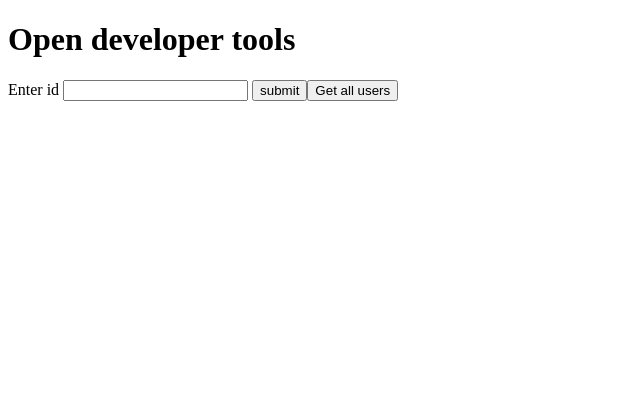
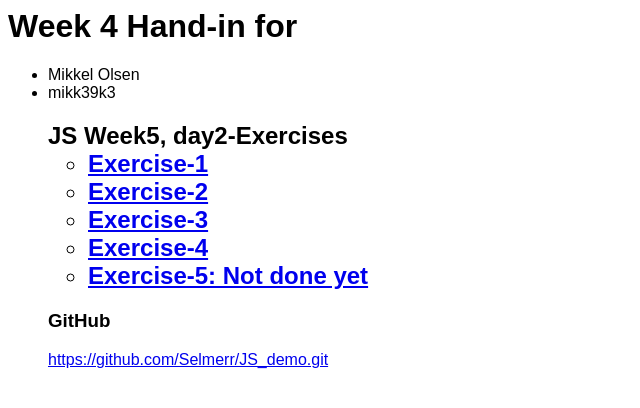
Before and after one commit to Selmerr/JS_demo, a plain HTML site: page index.html in a window 1280 px wide. Shown: the whole page, without its empty margins (0-640 px from the left). Drawn offline with Linux system fonts and the light colour scheme.

Commit message:
Update index.html

```diff
--- a/index.html
+++ b/index.html
@@ -1,20 +1,24 @@
-<!DOCTYPE html>
-<html lang="en">
-<head>
+<html lang="en"><head>
     <meta charset="UTF-8">
-    <meta name="viewport" content="width=device-width, initial-scale=1.0">
-    <title>Document</title>
-    <script src="fetch-demo.js"></script>
+    <title>Week5 Hand-in</title>
 </head>
-<body>
-    <h1>Open developer tools</h1>
 
-    <label for="id_from_input">Enter id</label>
-    <input type="text" id = "id_from_input">
-    <button onclick="getUser()">submit</button><button onclick="getAllUsers()">Get all users</button>
+<body style="font-family: sans-serif">
 
-    <div id="userInfo">
+    <h1>Week 4 Hand-in for</h1>
+    <ul class="bg-dark">
+        <li>Mikkel Olsen</li>
+        <li>mikk39k3</li>
 
-    </div>
-</body>
-</html>
+    <h2>JS Week5, day2-Exercises
+    <ul>
+        <li><a href="DOM-Exercise1.html">Exercise-1</a></li>
+        <li><a href="DOM-Exercise2.html">Exercise-2</a></li>
+        <li><a href="DOM-Exercise3.html">Exercise-3</a></li>
+        <li><a href="DOM-Exercise4.html">Exercise-4</a></li>
+        <li><a href="DOM-Exercise5.html">Exercise-5: Not done yet</a></li>
+    </ul>
+
+    </h2><h3>GitHub</h3>
+    <a href="#">https://github.com/Selmerr/JS_demo.git</a>
+</body></html>
```
